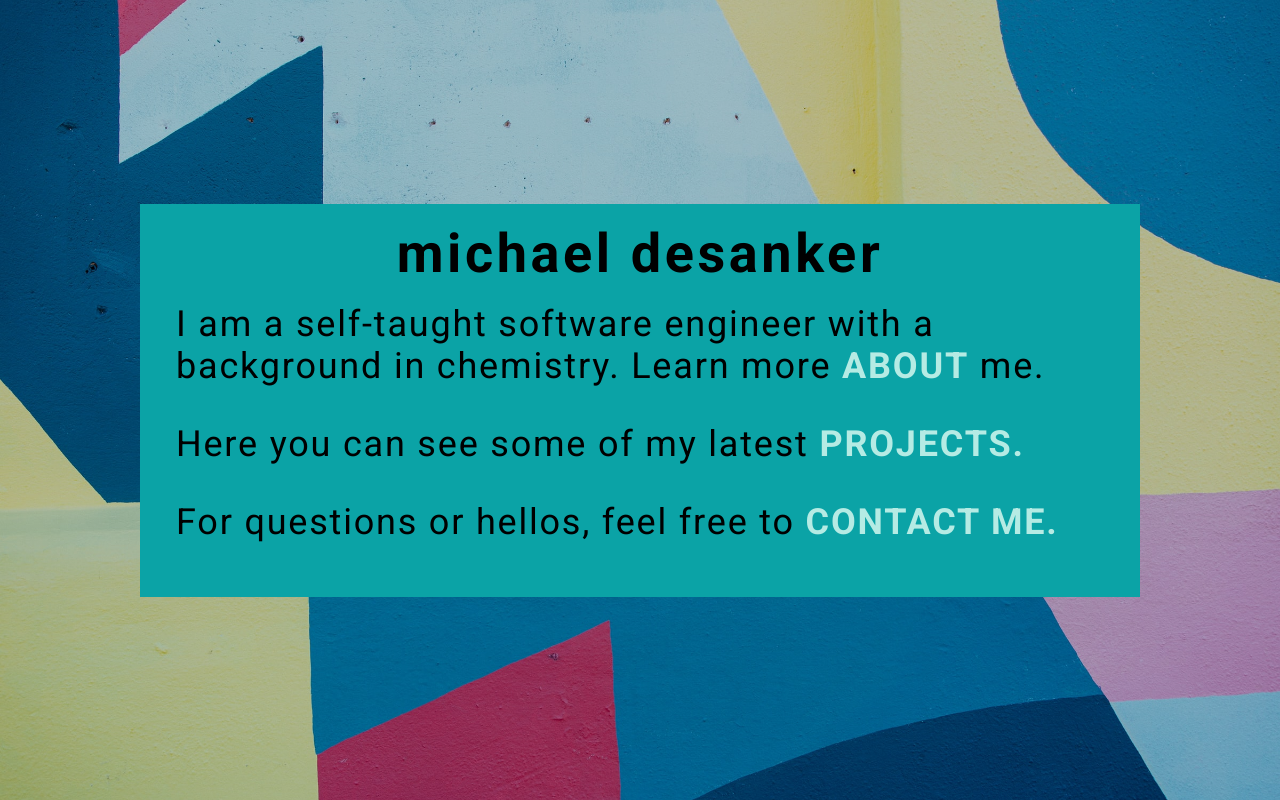
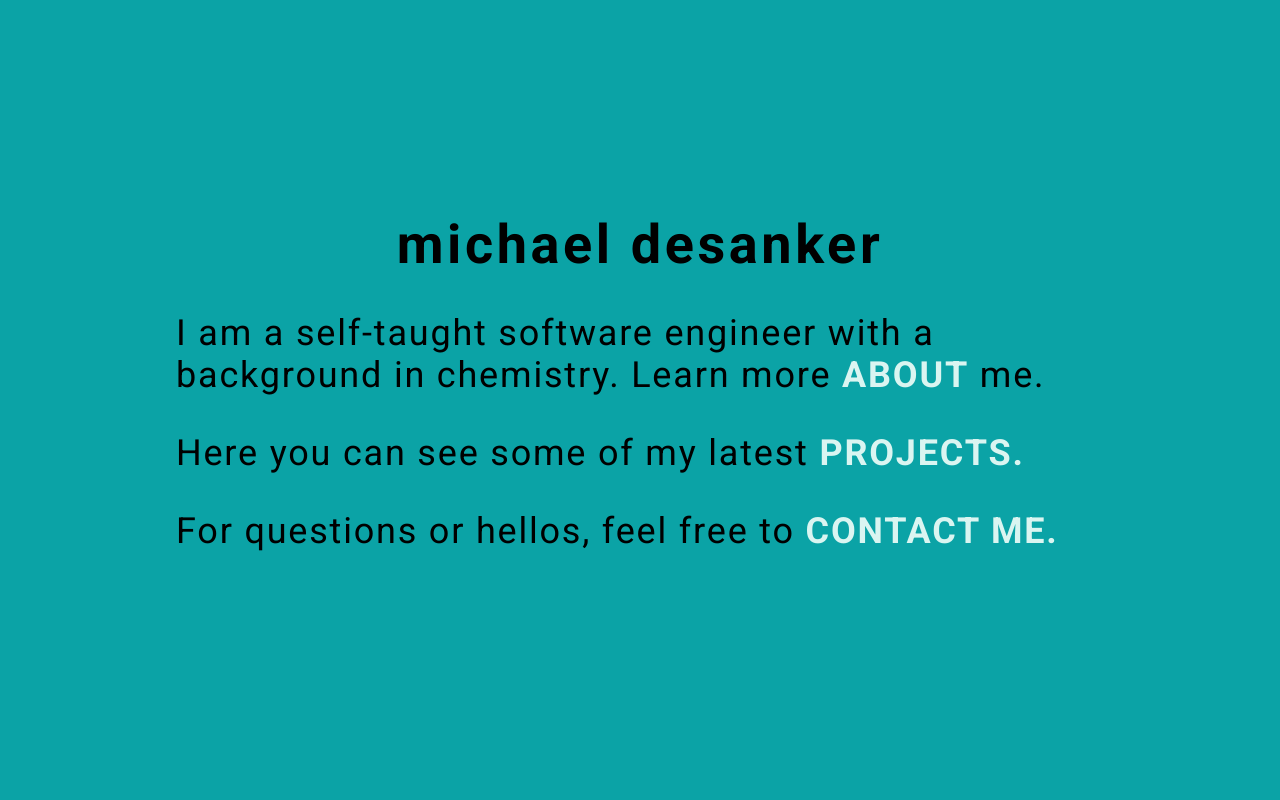
Before and after one commit to mdesanker/portfolio, a React (Create React App) app: page / in a window 1280 px wide. Built offline with nearby package versions, Linux system fonts and the light colour scheme.

Commit message:
Update home view

```diff
--- a/src/components/views/home/Home.tsx
+++ b/src/components/views/home/Home.tsx
@@ -1,6 +1,5 @@
 import { Link } from "react-router-dom";
 import styled from "styled-components";
-import Background from "../../../assets/images/home-background.jpg";
 
 const Home = () => {
   return (
@@ -28,10 +27,7 @@ const Home = () => {
 const Wrapper = styled.main`
   width: 100%;
   min-height: 100vh;
-  background: linear-gradient(rgba(0, 0, 0, 0.2), rgba(0, 0, 0, 0.2)),
-    url(${Background});
-  background-size: cover;
-  background-position: center;
+  background-color: ${({ theme }) => theme.colors.primary};
   display: flex;
   justify-content: center;
   align-items: center;
@@ -41,7 +37,7 @@ const Card = styled.div`
   position: relative;
   width: 80%;
   max-width: 1000px;
-  background-color: ${({ theme }) => theme.colors.primary};
+  background-color: transparent;
   display: flex;
   flex-direction: column;
   align-items: center;
@@ -56,7 +52,7 @@ const Card = styled.div`
 const Title = styled.h1`
   font-size: 3rem;
   letter-spacing: 0.2rem;
-  margin-bottom: 1rem;
+  margin-bottom: 2rem;
 
   @media only screen and (max-width: 700px) {
     font-size: 2rem;
--- a/src/theme/Theme.js
+++ b/src/theme/Theme.js
@@ -1,7 +1,7 @@
 const Theme = {
   colors: {
     primary: "#0ba3a6",
-    secondary: "#b5ebe4",
+    secondary: "#daf5f1",
   },
 };
 
```
Also changed, not shown: src/assets/images/home-background.jpg (deleted).
